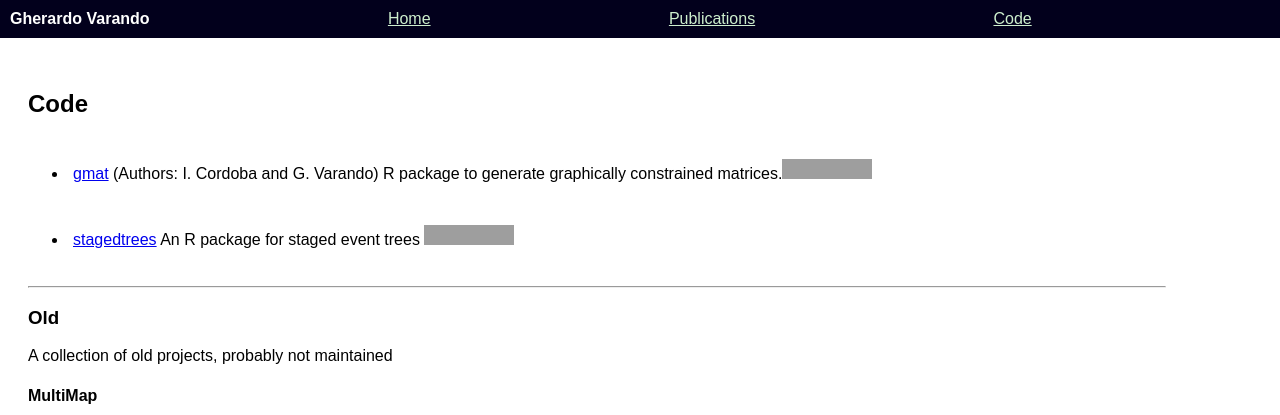
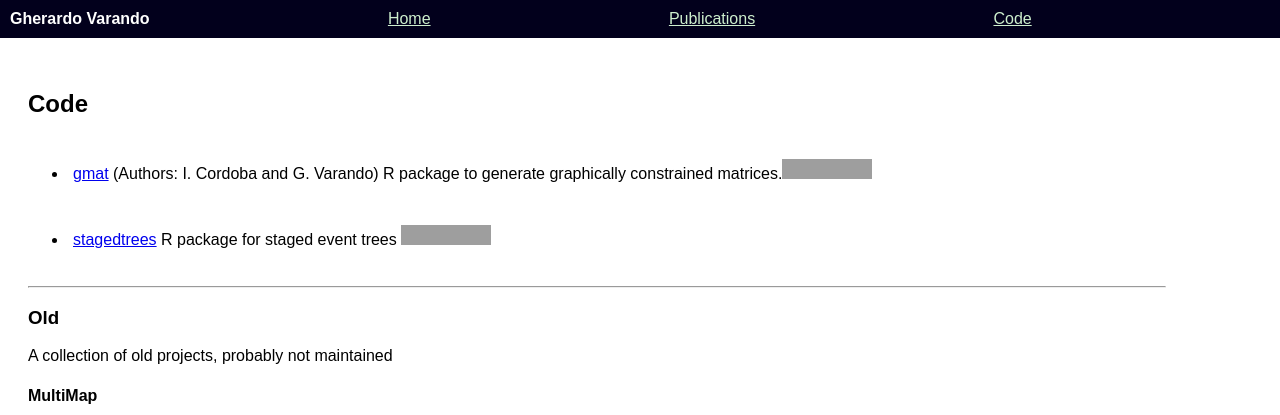
Before and after one commit to gherardovarando/gherardovarando.github.io, a Jekyll site: the page built from code.md, in a window 1280 px wide and 900 px high. Shown: the top 415 px of the window. Built offline with Jekyll 4.4.1, drawn with Linux system fonts in a browser that asks for light colours; nearby versions of some CDN libraries; grey boxes are pictures that could not be loaded.

Commit message:
upd code

```diff
--- a/code.md
+++ b/code.md
@@ -7,7 +7,7 @@ title: Code
   R package to generate graphically constrained matrices.[![Build Status](https://travis-ci.org/irenecrsn/gmat.svg?branch=master)](https://travis-ci.org/irenecrsn/gmat)
 
 - [stagedtrees](https://github.com/gherardovarando/stagedtrees)
-  An R package for staged event trees [![Build Status](https://travis-ci.com/gherardovarando/stagedtrees.svg?branch=master)](https://travis-ci.com/gherardovarando/stagedtrees)
+  R package for staged event trees [![Build Status](https://travis-ci.com/gherardovarando/stagedtrees.svg?branch=master)](https://travis-ci.com/gherardovarando/stagedtrees)
 
 --------------------
 ### Old
```
